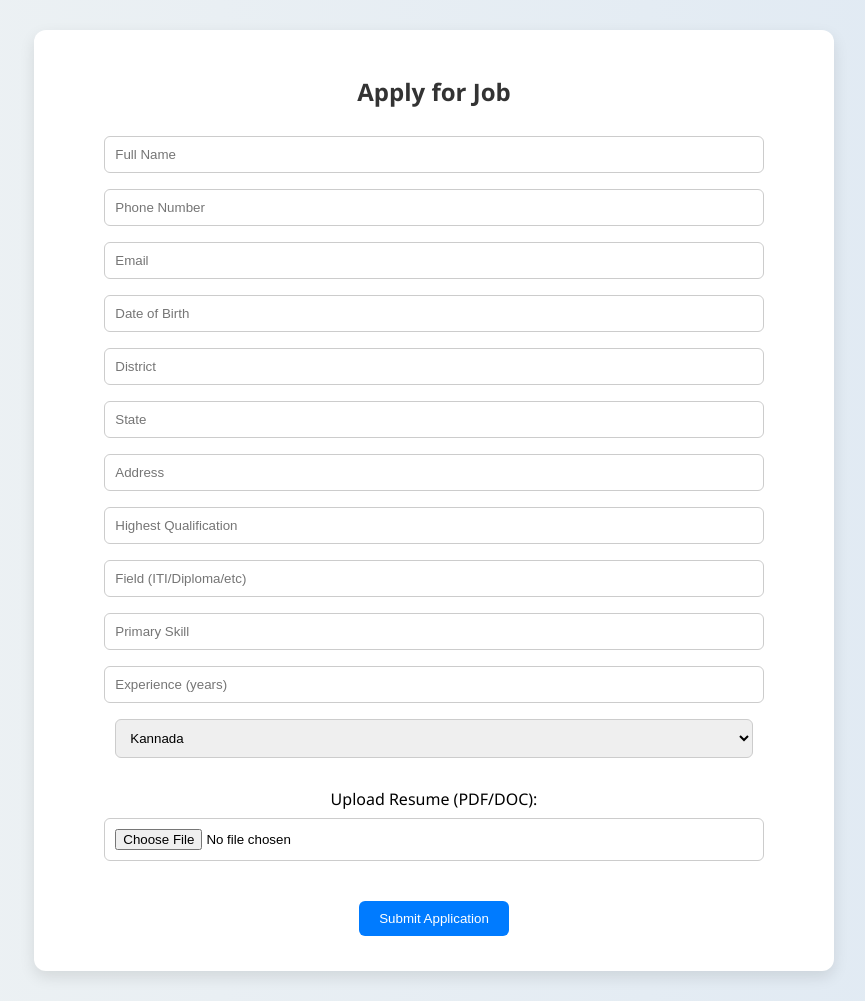
After one commit to pavan45-cloud/AI_Skillfit, a Flask app: page /profile in a window 1280 px wide. The commit adds this page. Shown: the whole page, without its empty margins (206-1071 px from the left). Run offline with Flask 3, Linux system fonts and the light colour scheme; the visitor is signed in with stand-in values (Sample User, id 1).

Commit message:
fix update

```diff
--- a/app.py
+++ b/app.py
@@ -1,76 +1,48 @@
-from flask import Flask, render_template, request, redirect
-import os
+from flask import Flask, render_template, request, redirect, send_from_directory
+import os, random
 
-from models import db, Candidate, User
-
+from models import db, User, Candidate
 from flask_login import LoginManager, login_user, login_required, current_user
 from werkzeug.security import generate_password_hash, check_password_hash
 
 app = Flask(__name__)
 
-# =========================
-# DATABASE CONFIG
-# =========================
-app.config['SQLALCHEMY_DATABASE_URI'] = os.getenv(
-    "DATABASE_URL",
-    "postgresql://aiskillfit_user:lP8AMeSqL7eEdOmJcs57uoLGWWlOx1hY@dpg-d7r39jcm0tmc7382ni50-a.oregon-postgres.render.com/aiskillfit"
-)
+# ================= DATABASE (POSTGRESQL) =================
+db_url = "postgresql://aiskillfit_user:lP8AMeSqL7eEdOmJcs57uoLGWWlOx1hY@dpg-d7r39jcm0tmc7382ni50-a.oregon-postgres.render.com/aiskillfit"
 
+if db_url.startswith("postgres://"):
+    db_url = db_url.replace("postgres://", "postgresql://", 1)
+
+app.config['SQLALCHEMY_DATABASE_URI'] = db_url
 app.config['SQLALCHEMY_TRACK_MODIFICATIONS'] = False
-app.config['SECRET_KEY'] = "secretkey"
+app.config['SECRET_KEY'] = "secret"
 
 db.init_app(app)
 
-# =========================
-# LOGIN MANAGER
-# =========================
-login_manager = LoginManager()
-login_manager.init_app(app)
+# ================= LOGIN =================
+login_manager = LoginManager(app)
 login_manager.login_view = "login"
 
 @login_manager.user_loader
 def load_user(user_id):
     return User.query.get(int(user_id))
 
-# =========================
-# UPLOAD FOLDER
-# =========================
+# ================= UPLOAD =================
 UPLOAD_FOLDER = "uploads"
+os.makedirs(UPLOAD_FOLDER, exist_ok=True)
 app.config['UPLOAD_FOLDER'] = UPLOAD_FOLDER
-os.makedirs(UPLOAD_FOLDER, exist_ok=True)
 
-# =========================
-# CREATE TABLES
-# =========================
+# ================= CREATE TABLES =================
 with app.app_context():
-    try:
-        db.create_all()
-    except Exception as e:
-        print("DB error:", e)
+    db.create_all()
 
-# =========================
-# WHISPER MODEL (LAZY LOAD)
-# =========================
-# model = None
-
-# def load_model():
-#     global model
-#     if model is None:
-#         import whisper
-#         model = whisper.load_model("tiny")
-#     return model
-
-# =========================
-# HOME PAGE (ONLY ONE ROUTE)
-# =========================
+# ================= HOME =================
 @app.route('/')
 def index():
     return render_template('index.html')
 
-# =========================
-# SIGNUP
-# =========================
-@app.route('/signup', methods=['GET', 'POST'])
+# ================= SIGNUP =================
+@app.route('/signup', methods=['GET','POST'])
 def signup():
     if request.method == 'POST':
         user = User(
@@ -78,7 +50,7 @@ def signup():
             email=request.form['email'],
             phone=request.form['phone'],
             password=generate_password_hash(request.form['password']),
-            role="user"
+            role=request.form['role']
         )
         db.session.add(user)
         db.session.commit()
@@ -86,10 +58,8 @@ def signup():
 
     return render_template('signup.html')
 
-# =========================
-# LOGIN
-# =========================
-@app.route('/login', methods=['GET', 'POST'])
+# ================= LOGIN =================
+@app.route('/login', methods=['GET','POST'])
 def login():
     if request.method == 'POST':
         user = User.query.filter_by(email=request.form['email']).first()
@@ -97,83 +67,142 @@ def login():
         if user and check_password_hash(user.password, request.form['password']):
             login_user(user)
 
+            # ADMIN
             if user.role == "admin":
                 return redirect('/admin')
-            else:
-                return redirect('/dashboard')
 
-        return "Invalid login credentials"
+            # USER → PROFILE CHECK
+            if not user.dob or not user.skill:
+                return redirect('/profile')
+
+            return redirect('/dashboard')
+
+        return "Invalid login"
 
     return render_template('login.html')
 
-# =========================
-# USER DASHBOARD
-# =========================
+# ================= PROFILE =================
+@app.route('/profile', methods=['GET', 'POST'])
+@login_required
+def profile():
+    if request.method == 'POST':
+
+        # RESUME UPLOAD
+        file = request.files.get('resume')
+        if file and file.filename != "":
+            filename = f"{current_user.id}_{file.filename}"
+            filepath = os.path.join(app.config['UPLOAD_FOLDER'], filename)
+            file.save(filepath)
+            current_user.resume = filepath
+
+        # SAVE DETAILS
+        current_user.name = request.form['name']
+        current_user.phone = request.form['phone']
+        current_user.email = request.form['email']
+        current_user.dob = request.form['dob']
+
+        current_user.district = request.form['district']
+        current_user.state = request.form['state']
+        current_user.address = request.form['address']
+
+        current_user.education = request.form['education']
+        current_user.field = request.form['field']
+
+        current_user.skill = request.form['skill']
+        current_user.experience = request.form['experience']
+
+        current_user.language = request.form['language']
+
+        db.session.commit()
+        return redirect('/dashboard')
+
+    return render_template('profile.html')
+
+# ================= USER DASHBOARD =================
 @app.route('/dashboard')
 @login_required
 def dashboard():
-    if current_user.role != "user":
-        return "Access denied"
-
     data = Candidate.query.filter_by(user_id=current_user.id).all()
     return render_template('dashboard.html', data=data)
 
-# =========================
-# ADMIN DASHBOARD
-# =========================
+# ================= ADMIN DASHBOARD =================
 @app.route('/admin')
 @login_required
 def admin():
     if current_user.role != "admin":
         return "Access denied"
 
+    skill = request.args.get('skill')
+    trust = request.args.get('trust')
+
+    query = Candidate.query
+
+    if skill:
+        query = query.filter(Candidate.skill_score >= int(skill))
+
+    if trust:
+        query = query.filter(Candidate.trust_score >= int(trust))
+
+    data = query.all()
     users = User.query.all()
-    data = Candidate.query.all()
 
-    return render_template('admin.html', users=users, data=data)
+    return render_template('admin.html', data=data, users=users)
 
-# =========================
-# UPLOAD VIDEO
-# =========================
+# ================= VIDEO UPLOAD =================
 @app.route('/upload', methods=['POST'])
 @login_required
 def upload():
     file = request.files['video']
 
-    path = os.path.join(app.config['UPLOAD_FOLDER'], f"{current_user.id}.webm")
+    filename = f"{current_user.id}_{random.randint(1000,9999)}.webm"
+    path = os.path.join(app.config['UPLOAD_FOLDER'], filename)
     file.save(path)
 
-    m = load_model()
-    text = m.transcribe(path)["text"]
+    # AI SIMULATION
+    text = "Candidate speaks about technical skills"
 
-    skill = 5
-    confidence = min(len(text) / 100, 100)
+    skill = random.randint(4, 10)
+    confidence = random.randint(50, 95)
+    trust = random.randint(60, 100)
 
-    new_data = Candidate(
+    if skill >= 8 and confidence >= 75 and trust >= 75:
+        status = "Job Ready"
+        rec = "Eligible for job"
+    elif skill >= 5:
+        status = "Needs Training"
+        rec = "Recommended ITI training"
+    else:
+        status = "Manual Review"
+        rec = "Needs verification"
+
+    new = Candidate(
         user_id=current_user.id,
         name=current_user.name,
         transcript=text,
         skill_score=skill,
-        confidence_score=confidence
+        confidence_score=confidence,
+        trust_score=trust,
+        status=status,
+        recommendation=rec
     )
 
-    db.session.add(new_data)
+    db.session.add(new)
     db.session.commit()
 
-    return redirect('/dashboard')
+    return redirect('/results')
 
-# =========================
-# RESULTS PAGE
-# =========================
+# ================= RESULTS =================
 @app.route('/results')
 @login_required
 def results():
     data = Candidate.query.filter_by(user_id=current_user.id).all()
     return render_template('results.html', data=data)
 
-# =========================
-# RUN APP
-# =========================
+# ================= SERVE RESUME =================
+@app.route('/uploads/<filename>')
+def uploaded_file(filename):
+    return send_from_directory('uploads', filename)
+
+# ================= RUN =================
 if __name__ == "__main__":
-    port = int(os.environ.get("PORT", 10000))
-    app.run(host="0.0.0.0", port=port)
+    app.run(debug=True)
--- a/requirements.txt
+++ b/requirements.txt
@@ -3,7 +3,5 @@ Flask-SQLAlchemy
 Flask-Login
 gunicorn
 psycopg2-binary
-pymysql
 Werkzeug
-openai-whisper
-torch
+python-dotenv
--- a/static/css/style.css
+++ b/static/css/style.css
@@ -0,0 +1,97 @@
+body {
+    font-family: 'Segoe UI', sans-serif;
+    background: linear-gradient(to right, #eef2f3, #dfe9f3);
+    margin: 0;
+    padding: 0;
+}
+
+/* Center container */
+.container {
+    width: 90%;
+    max-width: 800px;
+    margin: 30px auto;
+    text-align: center;
+}
+
+/* Headings */
+h1, h2, h3 {
+    color: #333;
+}
+
+/* Card UI */
+.card {
+    background: white;
+    padding: 25px;
+    margin: 20px auto;
+    border-radius: 12px;
+    box-shadow: 0 6px 15px rgba(0,0,0,0.1);
+}
+
+/* Inputs */
+input, select {
+    width: 85%;
+    padding: 10px;
+    margin: 8px 0;
+    border-radius: 6px;
+    border: 1px solid #ccc;
+}
+
+/* Buttons */
+button {
+    padding: 10px 20px;
+    margin: 10px;
+    border: none;
+    border-radius: 6px;
+    background: #007bff;
+    color: white;
+    cursor: pointer;
+    transition: 0.3s;
+}
+
+button:hover {
+    background: #0056b3;
+}
+
+/* Links */
+a {
+    text-decoration: none;
+    color: #007bff;
+    font-weight: bold;
+    margin: 10px;
+}
+
+a:hover {
+    text-decoration: underline;
+}
+
+/* Video */
+video {
+    border-radius: 10px;
+    margin-top: 10px;
+}
+
+/* Results box */
+.result {
+    background: white;
+    padding: 15px;
+    margin: 15px auto;
+    border-radius: 10px;
+    box-shadow: 0 4px 10px rgba(0,0,0,0.1);
+}
+
+/* Status colors */
+.status {
+    font-weight: bold;
+}
+
+.job-ready {
+    color: green;
+}
+
+.training {
+    color: orange;
+}
+
+.fraud {
+    color: red;
+}
--- /dev/null
+++ b/templates/profile.html
@@ -0,0 +1,54 @@
+<!DOCTYPE html>
+<html>
+<head>
+    <title>Job Application</title>
+    <link rel="stylesheet" href="{{ url_for('static', filename='css/style.css') }}">
+</head>
+<body>
+
+<div class="container">
+    <div class="card">
+
+        <h2>Apply for Job</h2>
+
+        <form method="POST" enctype="multipart/form-data">
+
+            <!-- BASIC -->
+            <input name="name" placeholder="Full Name" required><br>
+            <input name="phone" placeholder="Phone Number" required><br>
+            <input name="email" placeholder="Email" required><br>
+            <input name="dob" placeholder="Date of Birth"><br>
+
+            <!-- LOCATION -->
+            <input name="district" placeholder="District"><br>
+            <input name="state" placeholder="State"><br>
+            <input name="address" placeholder="Address"><br>
+
+            <!-- EDUCATION -->
+            <input name="education" placeholder="Highest Qualification"><br>
+            <input name="field" placeholder="Field (ITI/Diploma/etc)"><br>
+
+            <!-- SKILLS -->
+            <input name="skill" placeholder="Primary Skill"><br>
+            <input name="experience" placeholder="Experience (years)"><br>
+
+            <!-- LANGUAGE -->
+            <select name="language">
+                <option>Kannada</option>
+                <option>Hindi</option>
+                <option>English</option>
+            </select><br><br>
+
+            <!-- RESUME UPLOAD -->
+            <label>Upload Resume (PDF/DOC):</label><br>
+            <input type="file" name="resume"><br><br>
+
+            <button type="submit">Submit Application</button>
+
+        </form>
+
+    </div>
+</div>
+
+</body>
+</html>
```
Also changed, not shown: models.py (+30 -13 lines), static/js/script.js (+8 -36 lines), templates/admin.html (added, +46 -0 lines), templates/dashboard.html (+34 -10 lines), templates/index.html (+5 -11 lines), templates/login.html (+14 -9 lines), templates/results.html (+16 -8 lines), templates/signup.html (+24 -1 lines), instance/database.db (added).
